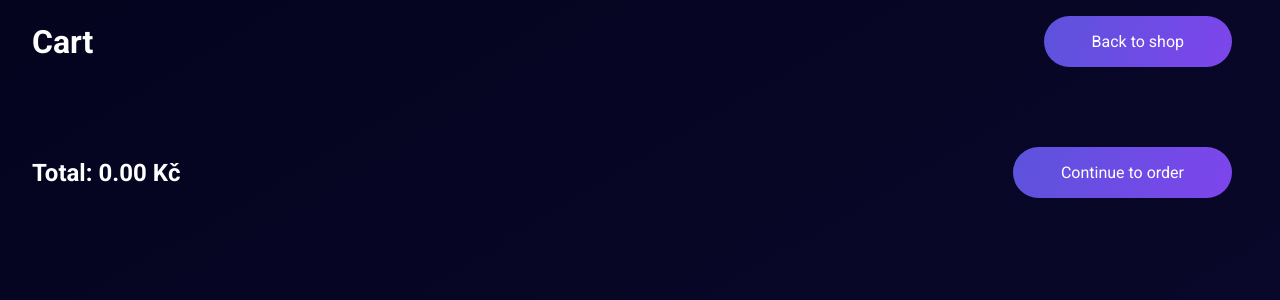
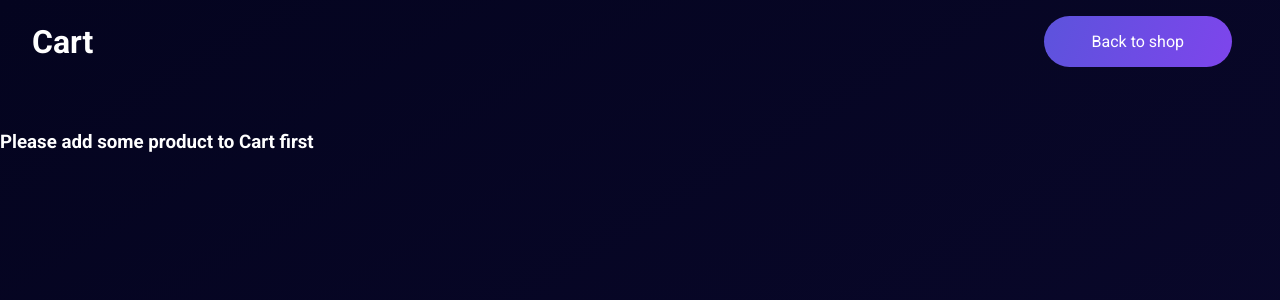
Before and after one commit to pektortomas/react-eccomerce-23, a React (Vite) app in the folder frontend/: page /cart in a window 1280 px wide. Shown: the top 300 px of the page. Built offline with nearby package versions, Linux system fonts and the light colour scheme.

Commit message:
Cart UI updates, RouterProvider tag fix

```diff
--- a/frontend/src/main.jsx
+++ b/frontend/src/main.jsx
@@ -30,7 +30,7 @@ const router = createBrowserRouter([
 ReactDOM.createRoot(document.getElementById("root")).render(
   //<React.StrictMode>
   <Provider store={store}>
-    <RouterProvider router={router}></RouterProvider>
+    <RouterProvider router={router} />
   </Provider>
   //</React.StrictMode>
 );
--- a/frontend/src/pages/Cart.jsx
+++ b/frontend/src/pages/Cart.jsx
@@ -82,12 +82,19 @@ const Cart = () => {
           </div>
         ))}
       </div>
+      {cart.products.length > 0 ? (
         <div css={style.row}>
           <h2>Total: {formatPrice(cart.value, "Kč")}</h2>
+          <button css={style.linkButton} onClick={() => dispatch(removeAllCart())}>
+            Remove All
+          </button>
           <Link to="/order">
             <button css={style.linkButton}>Continue to order</button>
           </Link>
         </div>
+      ) : (
+        <h3>Please add some product to Cart first</h3>
+      )}
     </div>
   );
 };
```
Lines whose indentation alone changed are shown as unchanged.
